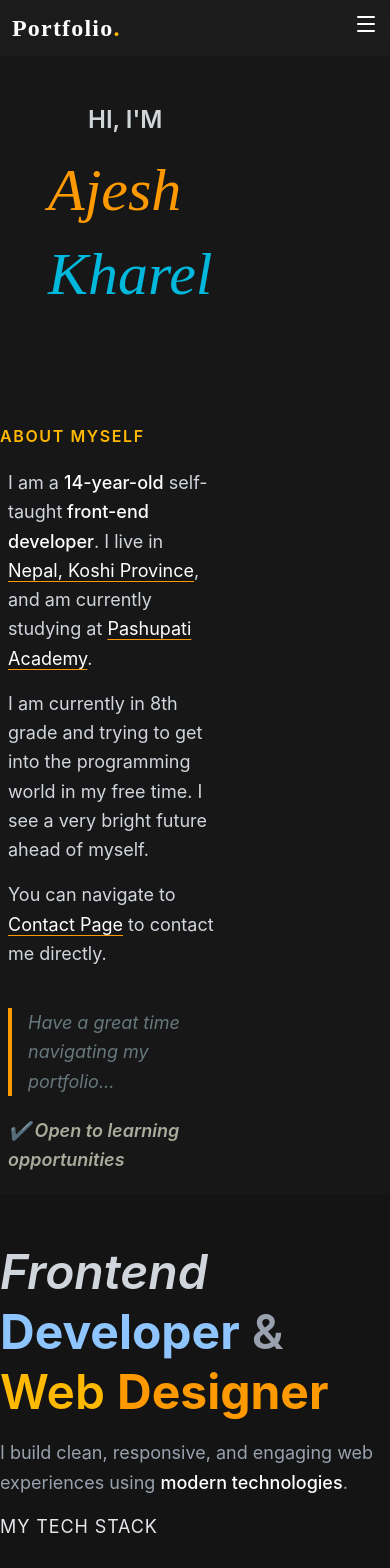
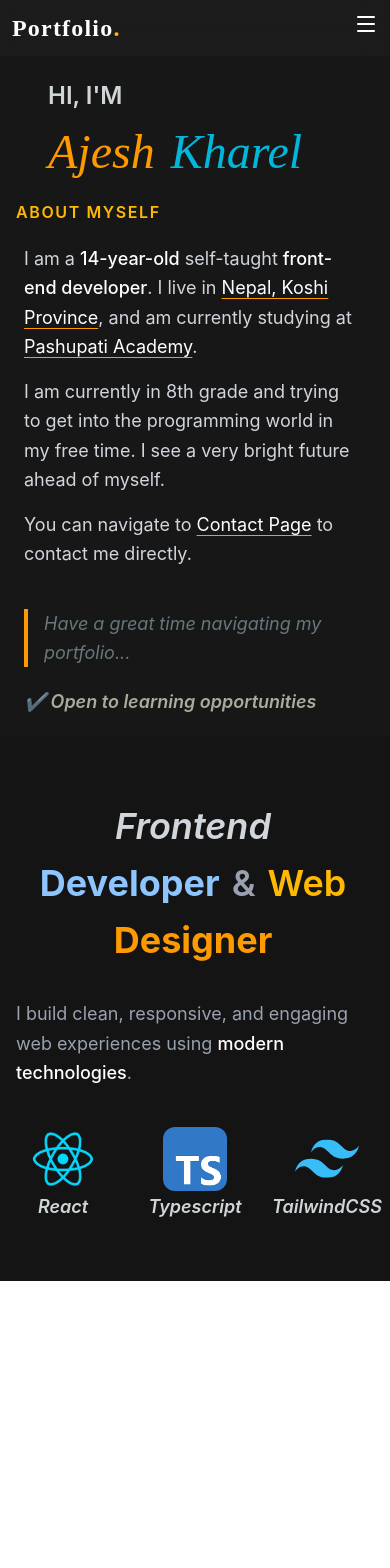
Before and after one commit to Melodiee1/Portfolio, a React (Vite) app: page /about-me in a window 390 px wide. Shown: the top 1568 px of the page. After the commit the page ends 1281 px from the top, so only its background shows below. Built offline with nearby package versions, Linux system fonts and the light colour scheme.

Commit message:
Making the about-me page responsive

```diff
--- a/index.html
+++ b/index.html
@@ -4,7 +4,7 @@
     <meta charset="UTF-8" />
     <link rel="icon" type="image/svg+xml" href="/vite.svg" />
     <meta name="viewport" content="width=device-width, initial-scale=1.0" />
-    <title>personal-portfolio</title>
+    <title>Ajesh Kharel Portfolio</title>
 
     <link rel="stylesheet" href="./src/_essentials.css" />
 
@@ -14,13 +14,6 @@
         padding: 0;
         overflow-x: hidden;
       }
-
-      /* Width and height */
-      ::-webkit-scrollbar {
-        width: 12px;
-      }
-
-      /* Track */
       ::-webkit-scrollbar-track {
         background: hsl(0, 0%, 9%);
       }
@@ -28,7 +21,6 @@
       /* Thumb */
       ::-webkit-scrollbar-thumb {
         background: hsl(0, 0%, 20%);
-        border-radius: 10px;
       }
 
       /* Hover effect */
--- a/src/pages/Header/Header.tsx
+++ b/src/pages/Header/Header.tsx
@@ -5,9 +5,9 @@ import MobileNavbar from "./MobileNavbar.tsx";
 
 function Header() {
   return (
-    <div className="nav-component z-100 sticky top-0 left-0 min-w-full flex justify-between p-3">
+    <div className="nav-component z-100 sticky top-0 left-0 min-w-full flex justify-between p-3 2xl:p-10">
       <a
-        className="text-white hover:text-amber-400 text-2xl tracking-wider font-semibold font-[Cursive] transition-all ease active:scale-[0.96]"
+        className="text-white hover:text-amber-400 text-2xl tracking-wider font-semibold font-[Cursive] transition-all ease active:scale-[0.96] 2xl:text-5xl"
         href="#"
       >
         Portfolio
--- a/src/pages/Header/NavbarCard.tsx
+++ b/src/pages/Header/NavbarCard.tsx
@@ -20,6 +20,7 @@ function NavbarCard({
         "hover:text-amber-300 hover:bg-white/5",
         "focus:text-amber-300 focus:bg-white/5 focus:outline-none",
         "active:scale-x-[0.98]",
+        "2xl:text-3xl",
         className,
       )}
     >
--- a/src/pages/Home/hero-section/Head-Text.tsx
+++ b/src/pages/Home/hero-section/Head-Text.tsx
@@ -5,12 +5,12 @@ function HeadText() {
     "text-white underline underline-offset-4 decoration-amber-500 decoration-[1px] hover:text-amber-400 transition-colors";
 
   return (
-    <div className="w-[60%] pt-12">
-      <div className="text-amber-400 font-semibold tracking-widest text-md">
+    <div className="lg:w-[60%] px-4 md:pt-12">
+      <div className="text-amber-400 font-semibold tracking-widest text-md 2xl:text-5xl">
         ABOUT MYSELF
       </div>
 
-      <div className="text-gray-300 text-lg leading-relaxed p-5 pl-2">
+      <div className="text-gray-300 text-lg leading-relaxed p-5 pl-2 2xl:text-4xl 2xl:pl-12">
         <p>
           I am a <span className="text-white font-medium">14-year-old</span>{" "}
           self-taught
@@ -20,12 +20,12 @@ function HeadText() {
           <span className={linkStyle}>Pashupati Academy</span>.
         </p>
 
-        <p className="mt-4">
+        <p className="mt-4 2xl:mt-8">
           I am currently in 8th grade and trying to get into the programming
           world in my free time. I see a very bright future ahead of myself.
         </p>
 
-        <p className="mt-4">
+        <p className="mt-4 2xl:mt-8">
           You can navigate to{" "}
           <Link to="/contact-page" className={linkStyle}>
             Contact Page
@@ -33,11 +33,11 @@ function HeadText() {
           to contact me directly.
         </p>
 
-        <div className="mt-10 pl-4 border-l-4 border-amber-500 italic text-mist-500">
+        <div className="mt-10 2xl:mt-20 pl-4 border-l-4 border-amber-500 italic text-mist-500">
           Have a great time navigating my portfolio...
         </div>
 
-        <div className="text-olive-400 italic font-semibold mt-5">
+        <div className="text-olive-400 italic font-semibold mt-5 2xl:mt-10">
           ✔ Open to learning opportunities
         </div>
       </div>
--- a/src/pages/Home/hero-section/Head.tsx
+++ b/src/pages/Home/hero-section/Head.tsx
@@ -2,20 +2,18 @@ import "../../../_essentials.css";
 
 function Head() {
   return (
-    <h1 className="min-w-fit flex flex-col gap-6 p-12">
-      <div className="min-w-full text-mist-300 font-semibold text-2xl self-center pl-10">
+    <h1 className="w-full flex flex-col md:flex-row gap-4 lg:gap-12 lg:flex-col p-6 md:p-12 2xl:pb-32">
+      <div className="text-mist-300 font-semibold text-2xl md:text-6xl lg:self-center pl-6 md:pl-12 pr-4">
         HI, I'M
       </div>
-
-      <div className="text-6xl md:text-9xl italic font-[Cursive] text-amber-500">
-        Ajesh
+      <div className="flex lg:flex-col flex-row flex-wrap gap-2 gap-x-4 pl-6 sm:pl-12 md:pl-0 lg:pl-12">
+        <div className="text-5xl sm:text-6xl lg:text-9xl italic font-[Cursive] text-amber-500 2xl:text-[250px]">
+          Ajesh
+        </div>
+        <div className="text-5xl sm:text-6xl lg:text-9xl italic font-[Cursive] text-cyan-500 2xl:text-[250px]">
+          Kharel
+        </div>
       </div>
-
-      <div className="text-6xl md:text-9xl italic font-[Cursive] text-cyan-500">
-        Kharel
-      </div>
-
-      <div className="bg-amber-500 rounded-4xl w-full height-1 relative"></div>
     </h1>
   );
 }
--- a/src/pages/Home/hero-section/Hero.tsx
+++ b/src/pages/Home/hero-section/Hero.tsx
@@ -3,8 +3,8 @@ import HeadText from "./Head-Text.tsx";
 
 function HeroSection() {
   return (
-    <div className="w-full bg-bg-1">
-      <div className=" flex flex-col md:flex-row md:justify-between ">
+    <div className="w-full bg-bg-1 2xl:pt-16">
+      <div className=" flex flex-col lg:flex-row md:justify-between ">
         <Head />
         <HeadText />
       </div>
--- a/src/pages/Home/techs-used/header.tsx
+++ b/src/pages/Home/techs-used/header.tsx
@@ -1,15 +1,14 @@
 function Header() {
   return (
     <section className="flex flex-col items-center gap-4.5">
-      <div className="flex flex-col gap-4">
+      <div className="flex flex-col gap-4 px-4">
         {/* Main Title */}
-        <h1 className="text-5xl md:text-6xl font-semibold text-gray-200 leading-tight">
+        <h1 className="text-4xl md:text-6xl font-semibold text-gray-200 leading-tight p-5 pl-4 flex gap-3 flex-wrap justify-center ">
           <span className="italic text-gray-300">Frontend</span>{" "}
           <span className="text-blue-300 font-bold">Developer</span>{" "}
           <span className="text-gray-400">&</span>{" "}
-          <span className="text-amber-400">
-            Web <span className="text-amber-500 font-bold">Designer</span>
-          </span>
+          <span className="text-amber-400">Web</span>
+          <span className="text-amber-500 font-bold">Designer</span>
         </h1>
 
         {/* Subheading */}
@@ -17,11 +16,6 @@ function Header() {
           I build clean, responsive, and engaging web experiences using{" "}
           <span className="text-white font-medium">modern technologies</span>.
         </p>
-
-        {/* Tech Intro */}
-        <p className="text-lg uppercase tracking-wider text-gray-200">
-          My Tech Stack
-        </p>
       </div>
     </section>
   );
```
